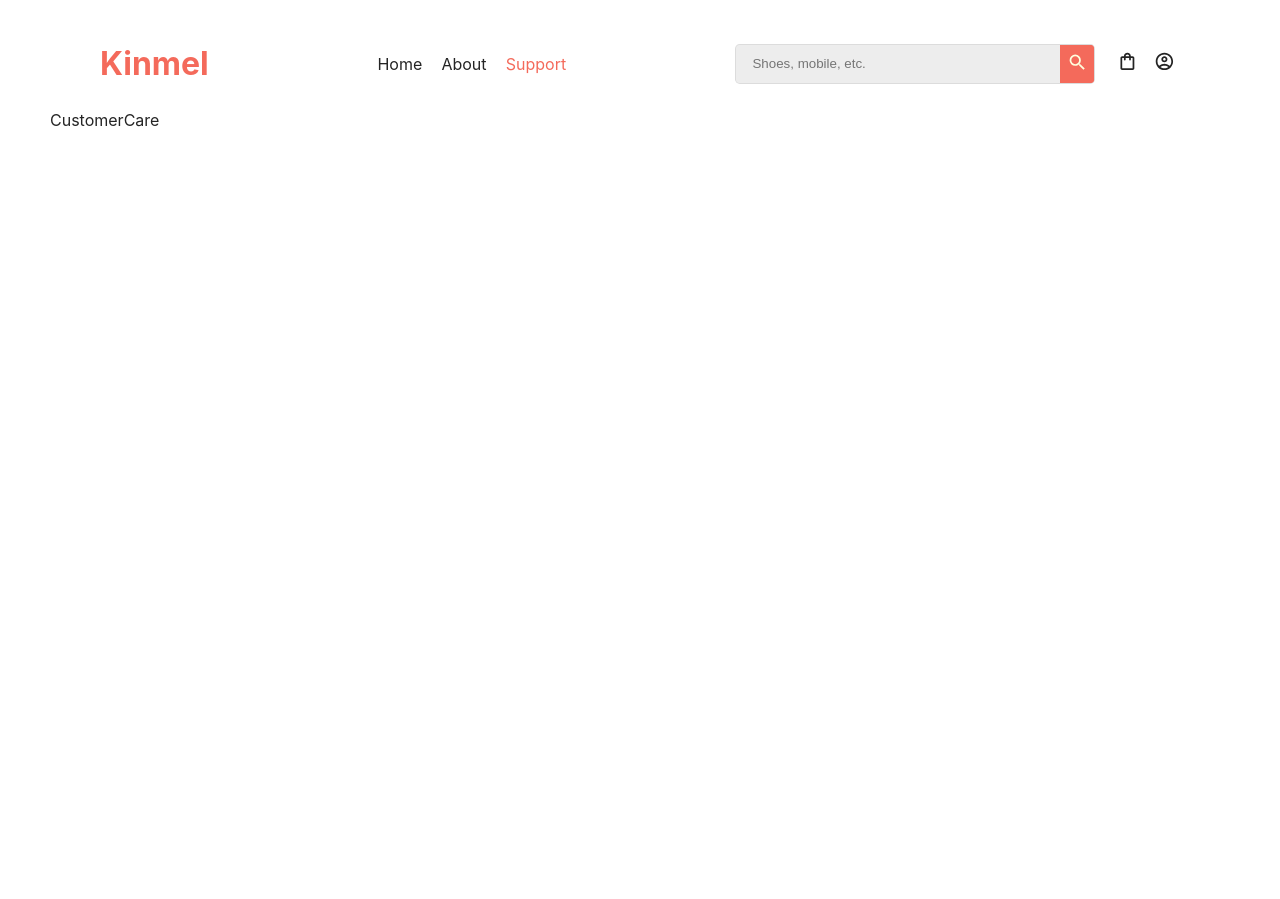
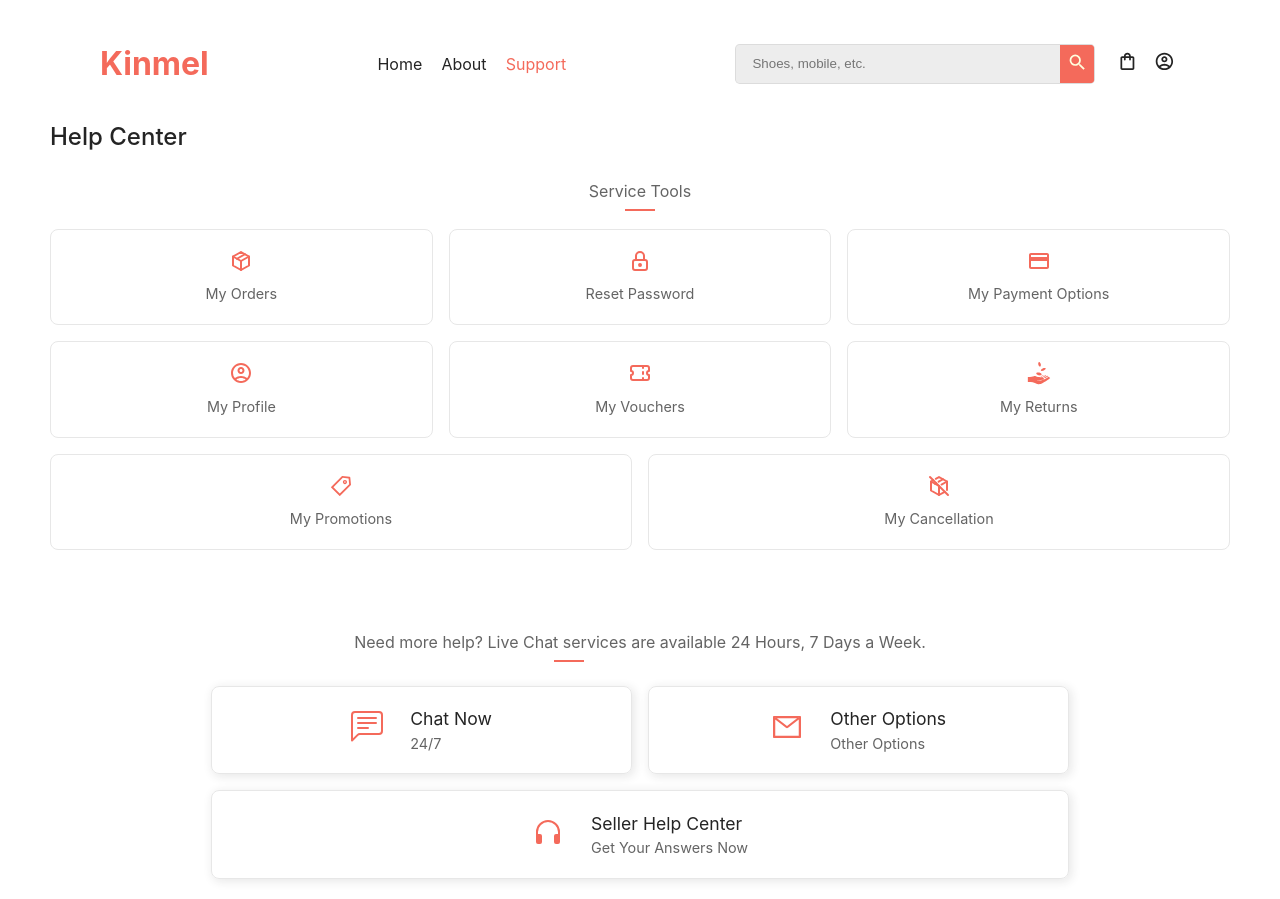
Before and after one commit to Anuj-Khadka/Kinmel, a React (Vite) app: page /customer-care in a window 1280 px wide. Before the commit the page ends 800 px from the top, so only its background shows below. Built offline with nearby package versions, Linux system fonts and the light colour scheme.

Commit message:
update customer care ui

```diff
--- /dev/null
+++ b/src/assets/css/CustomerCare.css
@@ -0,0 +1,97 @@
+/* care service  */
+.customer-care-header {
+  font-weight: 500;
+  margin: 0.7rem 0 1.5rem 0;
+}
+
+.care-box-container {
+  display: flex;
+  flex-direction: column;
+  align-items: center;
+}
+
+.services-header {
+  font-weight: 400;
+  position: relative;
+  margin-bottom: 0.8rem;
+}
+
+.services-header::before{
+    content: "";
+    width: 30px;
+    height: 2px;
+    background: #f46a5b;
+    position: absolute;
+    top: 30px;
+    left: 35%;
+}
+
+.services-container, .instant-container {
+  display: flex;
+  justify-content: center;
+  align-items: center;
+  flex-wrap: wrap;
+  gap: 1rem;
+}
+
+.care-box {
+  border: solid 1px #e7e7e7;
+  border-radius: 0.5rem;
+  display: flex;
+  flex-direction: column;
+  align-items: center;
+  justify-content: center;
+  padding: 1.2rem 3rem;
+  flex: 1 1 300px;
+  font-size: 0.9rem;
+  cursor: pointer;
+  transition: all 0.1s ease-in-out;
+}
+
+.care-box:hover{
+  box-shadow: 2px 2px 10px 1px #2424241a;
+
+}
+
+.care-icon{
+    margin-bottom:0.3rem;
+}
+
+
+.instant-services{
+    margin-top: 5rem;
+    display: flex;
+    flex-direction: column;
+    justify-content: center;
+    align-items: center;
+}
+
+.instant-service-box {
+    border: solid 1px #e7e7e7;
+    border-radius: 0.5rem;
+    display: flex;
+    align-items: center;
+    justify-content: center;
+    padding: 1.2rem 3rem;
+    flex: 1 1 300px;
+    font-size: 0.9rem;
+    cursor: pointer;
+    box-shadow: 2px 2px 10px 1px #2424241a;
+    transition: all 0.1s ease-in-out;
+}
+
+.instant-service-box:hover{
+    box-shadow: none;
+}
+
+  #instant-service-header{
+    margin-bottom: 2rem;
+  }
+
+.instant-service-box .instant-desc{
+    margin-left: 1.7rem;
+}
+
+.instant-title{
+    font-size: 1.1rem;
+}
--- a/src/components/main-components/CustomerCare.jsx
+++ b/src/components/main-components/CustomerCare.jsx
@@ -1,9 +1,97 @@
-import React from 'react'
+import React from "react";
+import "../../assets/css/CustomerCare.css";
+import { TbPackage, TbPackageOff, TbLock, TbTicket } from "react-icons/tb";
+import { MdOutlinePayment, MdOutlineAccountCircle } from "react-icons/md";
+import { GiReceiveMoney } from "react-icons/gi";
+import { AiOutlineTag, AiOutlineMail } from "react-icons/ai";
+import { BsChatLeftText, BsHeadphones } from "react-icons/bs";
 
 const CustomerCare = () => {
   return (
-    <div>CustomerCare</div>
-  )
-}
+    <div className="customer-care-container">
+      <h2 className="customer-care-header">Help Center</h2>
+      <div className="care-box-container">
+        <div className="services-header">
+          <h4 className="services-header tertiary">Service Tools</h4>
+        </div>
+        <div className="services-container">
+          <CareServices
+            careIcon={<TbPackage size="1.5rem" color="#f46a5b" />}
+            careTitle={"My Orders"}
+          />
+          <CareServices
+            careIcon={<TbLock size="1.5rem" color="#f46a5b" />}
+            careTitle={"Reset Password"}
+          />
+          <CareServices
+            careIcon={<MdOutlinePayment size="1.5rem" color="#f46a5b" />}
+            careTitle={"My Payment Options"}
+          />
+          <CareServices
+            careIcon={<MdOutlineAccountCircle size="1.5rem" color="#f46a5b" />}
+            careTitle={"My Profile"}
+          />
+          <CareServices
+            careIcon={<TbTicket size="1.5rem" color="#f46a5b" />}
+            careTitle={"My Vouchers"}
+          />
+          <CareServices
+            careIcon={<GiReceiveMoney size="1.5rem" color="#f46a5b" />}
+            careTitle={"My Returns"}
+          />
+          <CareServices
+            careIcon={<AiOutlineTag size="1.5rem" color="#f46a5b" />}
+            careTitle={"My Promotions"}
+          />
+          <CareServices
+            careIcon={<TbPackageOff size="1.5rem" color="#f46a5b" />}
+            careTitle={"My Cancellation"}
+          />
+        </div>
+        <div className="instant-services">
+          <h4 className="services-header tertiary" id="instant-service-header">Need more help? Live Chat services are available 24 Hours, 7 Days a Week.</h4>
+          <div className="instant-container">
+            <InstantServices
+              instantIcon={<BsChatLeftText size="2rem" color="#f46a5b" />}
+              instantTitle="Chat Now"
+              instantInfo="24/7"
+            />
+            <InstantServices
+              instantIcon={<AiOutlineMail size="2rem" color="#f46a5b" />}
+              instantTitle="Other Options"
+              instantInfo="Other Options"
+            />
+            <InstantServices
+              instantIcon={<BsHeadphones size="2rem" color="#f46a5b" />}
+              instantTitle="Seller Help Center"
+              instantInfo="Get Your Answers Now"
+            />
+          </div>
+        </div>
+      </div>
+    </div>
+  );
+};
 
-export default CustomerCare
+const CareServices = ({ careIcon, careTitle }) => {
+  return (
+    <div className="care-box">
+      <div className="care-icon">{careIcon}</div>
+      <div className="care-title tertiary">{careTitle}</div>
+    </div>
+  );
+};
+
+const InstantServices = ({instantIcon, instantTitle, instantInfo}) => {
+  return (
+    <div className="instant-service-box">
+      <div className="instant-icon">{instantIcon}</div>
+      <div className="instant-desc">
+        <div className="instant-title">{instantTitle}</div>
+        <div className="instant-info tertiary">{instantInfo}</div>
+      </div>
+    </div>
+  );
+};
+
+export default CustomerCare;
```
